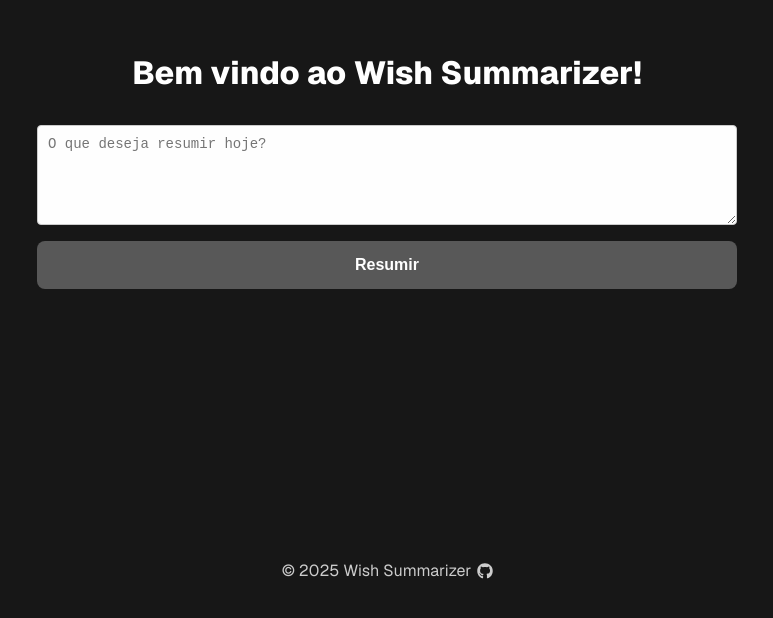
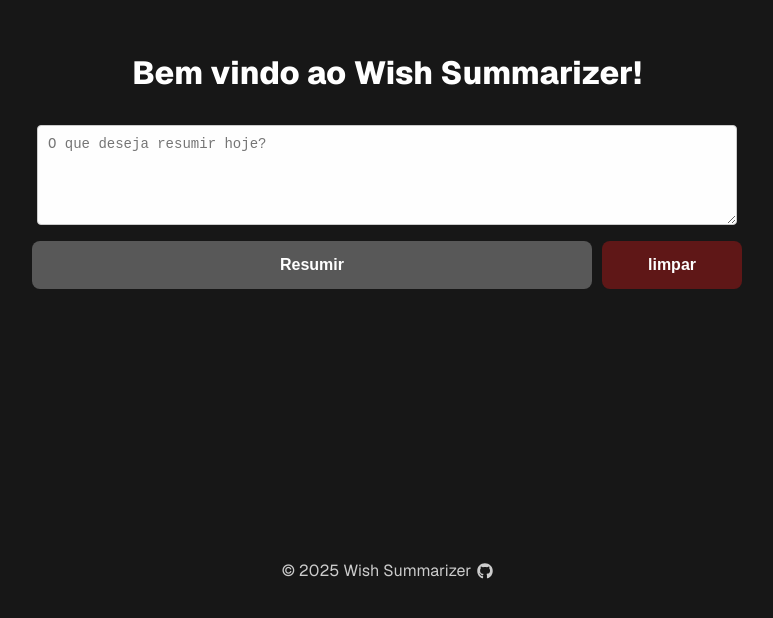
Before and after one commit to ezequielwish/wish-summarizer, a Next.js app: page / in a window 1280 px wide. Shown: the part 168-786 px from the top of the page, without its empty margins (253-1026 px from the left). Built offline with nearby package versions, Linux system fonts and the light colour scheme.

Commit message:
add Clear Textarea button and loading spinner

```diff
--- /dev/null
+++ b/src/app/components/LoadingSpinner.css
@@ -0,0 +1,41 @@
+.loading-wrapper {
+    flex: 2;
+    display: flex;
+    flex-direction: column;
+    align-items: center;
+    justify-content: center;
+    color: #444;
+    font-family: sans-serif;
+    height: 100%;
+}
+
+.spinner {
+    width: 48px;
+    height: 48px;
+    border: 4px solid rgba(0, 0, 0, 0.1);
+    border-left-color: #888; /* cor principal */
+    border-radius: 50%;
+    animation: spin 1s linear infinite;
+}
+
+@keyframes spin {
+    to {
+        transform: rotate(360deg);
+    }
+}
+
+.loading-wrapper p {
+    font-size: 0.95rem;
+    font-weight: 500;
+    opacity: 0.8;
+    animation: pulse 1.5s infinite;
+}
+
+@keyframes pulse {
+    0%, 100% {
+        opacity: 0.6;
+    }
+    50% {
+        opacity: 1;
+    }
+}
--- /dev/null
+++ b/src/app/components/LoadingSpinner.jsx
@@ -0,0 +1,9 @@
+import "./LoadingSpinner.css";
+
+export default function LoadingSpinner() {
+    return (
+        <div className="loading-wrapper">
+            <div className="spinner"></div>
+        </div>
+    );
+}
--- a/src/app/page.jsx
+++ b/src/app/page.jsx
@@ -3,12 +3,14 @@
 import styles from "./page.module.css";
 import { FaGithub } from "react-icons/fa";
 import { useState } from "react";
+import LoadingSpinner from "./components/LoadingSpinner.jsx";
 
 export default function Home() {
     const [summarizedWishes, setSummarizedWishes] = useState("");
-
+    const [loading, setLoading] = useState(false);
     const handleSubmit = async (e) => {
         e.preventDefault();
+        setLoading(true);
         setSummarizedWishes("");
         const formData = new FormData(e.target);
         const wishes = formData.get("wishes");
@@ -21,9 +23,17 @@
             });
             const data = await response.json();
             setSummarizedWishes(data.summary);
+            setLoading(false);
         } catch (error) {
             console.error("Error summarizing wishes:", error);
         }
+    };
+
+    const handleClear = async (e) => {
+        e.preventDefault();
+        setSummarizedWishes("");
+        setLoading(false);
+        document.querySelector("textarea").value = "";
     };
 
     return (
@@ -37,19 +47,32 @@
                         className={styles.textarea}
                         required
                     ></textarea>
-                    <button type="submit" className={styles.button}>
+                    <div className={styles.buttonContainer}>
+                        <button type="submit" className={styles.summaryButton}>
                             Resumir
                         </button>
+                        <button
+                            type="button"
+                            className={styles.cleanButton}
+                            onClick={handleClear}
+                        >
+                            limpar
+                        </button>
+                    </div>
                 </form>
+
+                {!loading || !summarizedWishes == "" ? (
                     <section className={styles.results} style={{ display: summarizedWishes !== "" ? "block" : "none" }}>
                         <h2 className={styles.resultsTitle}>Texto resumido:</h2>
-                    <div
-                        id="resultsContainer"
-                        className={styles.resultsContainer}
-                    >
+                        <div className={styles.resultsContainer}>
                             <p>{summarizedWishes}</p>
                         </div>
                     </section>
+                ) : (
+                    <section className={styles.results}>
+                        <LoadingSpinner />
+                    </section>
+                )}
             </main>
             <footer className={styles.footer}>
                 <span className={styles.footerText}>
--- a/src/app/page.module.css
+++ b/src/app/page.module.css
@@ -33,7 +33,16 @@
     width: 100%;
 }
 
-.button {
+.buttonContainer {
+    display: flex;
+    gap: 10px;
+    width: 100%;
+    align-items: center;
+    justify-content: center;
+}
+
+.summaryButton, .cleanButton {
+    width: auto;
     display: inline-flex;
     align-items: center;
     justify-content: center;
@@ -46,13 +55,31 @@
     cursor: pointer;
     user-select: none;
     color: var(--foreground);
-    background-color: #585858;
     transition: background-color 0.2s, border-color 0.2s, color 0.2s;
 }
 
-.button:hover {
+.summaryButton {
+    flex: 0 0 80%;
+    background-color: #585858;
+}
+
+.cleanButton {
+    flex: 0 0 20%;
+    background-color: #5f1717;
+}
+
+
+
+.summaryButton:hover, .clearButtoin:hover {
     text-decoration: none;
+}
+
+.summaryButton:hover {
     background-color: #919191;
+}
+
+.cleanButton:hover {
+    background-color: #a72323;
 }
 
 .textarea {
```
Lines whose indentation alone changed are shown as unchanged.
